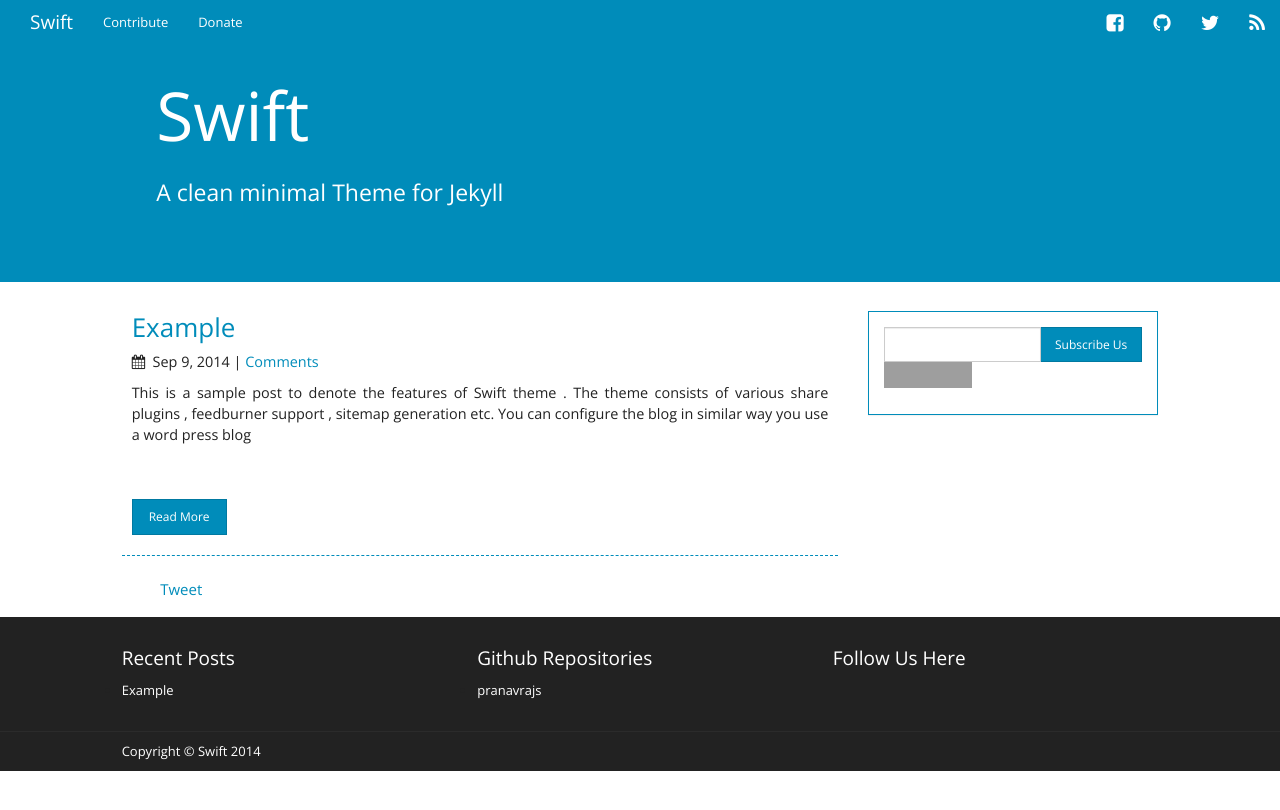
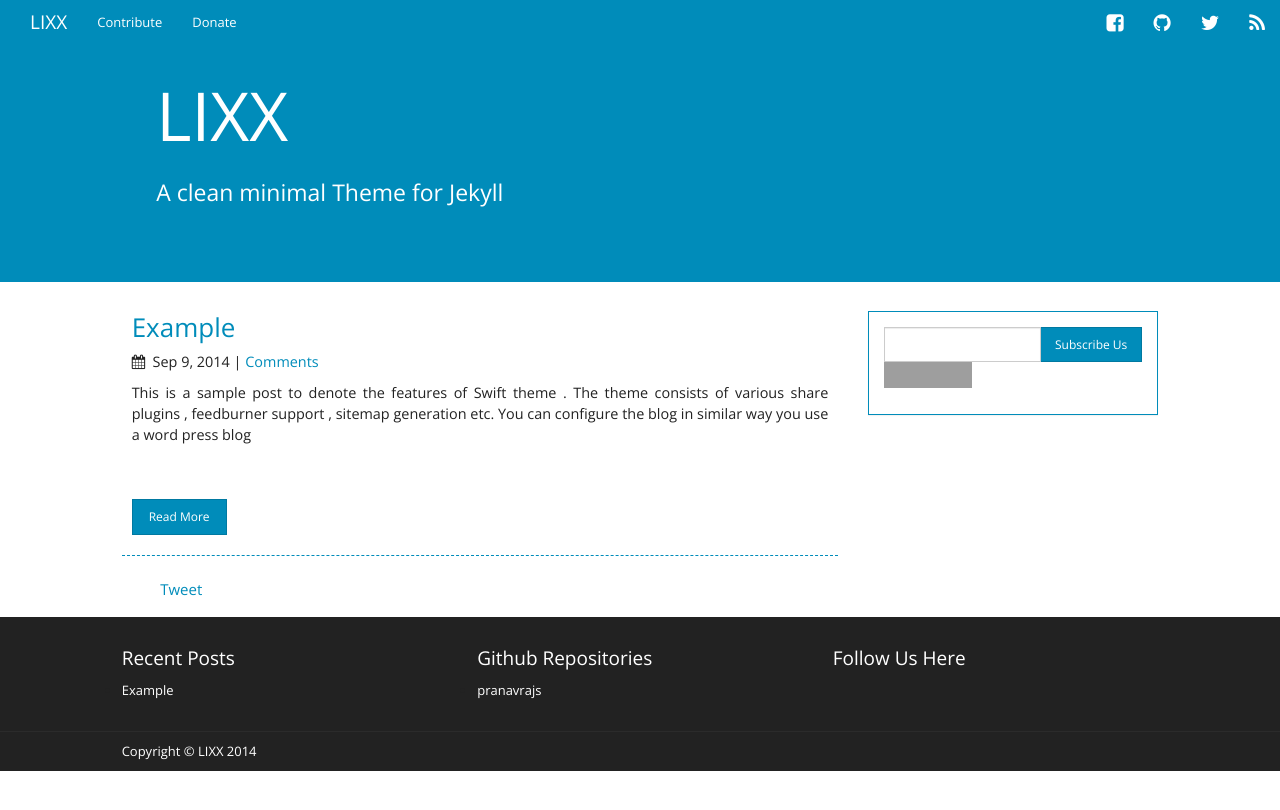
Before and after one commit to csmugene/csmugene.github.io, a Jekyll site: the page built from index.html, in a window 1280 px wide. Shown: the top 810 px of the page. Built offline with Jekyll 4.4.1, drawn with Linux system fonts in a browser that asks for light colours; nearby versions of some CDN libraries; comment, search, counter and statistics services are not loaded; grey boxes are pictures that could not be loaded.

Commit message:
no message

```diff
--- a/_config.yml
+++ b/_config.yml
@@ -1,8 +1,8 @@
 # Site settings
-title: Swift
+title: LIXX
 description: A clean minimal Theme for Jekyll
-email: pranav@maangalabs.com
-baseurl: /swift
+email: csmugene@gmail.com
+baseurl: /
 url: "http://pranav.maangalabs.com" # the base hostname & protocol for your site
 #favicon
 favicon: /favicon.png
```
